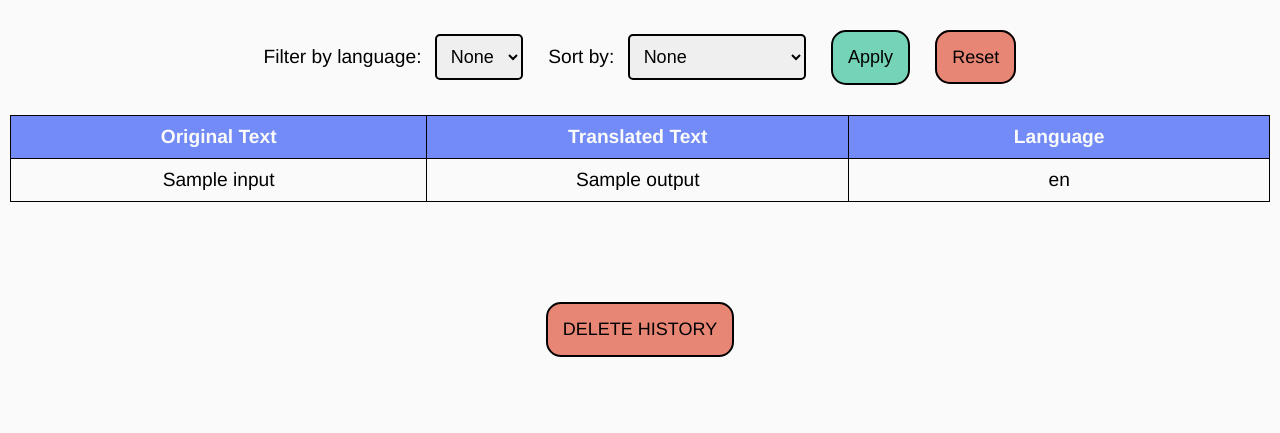
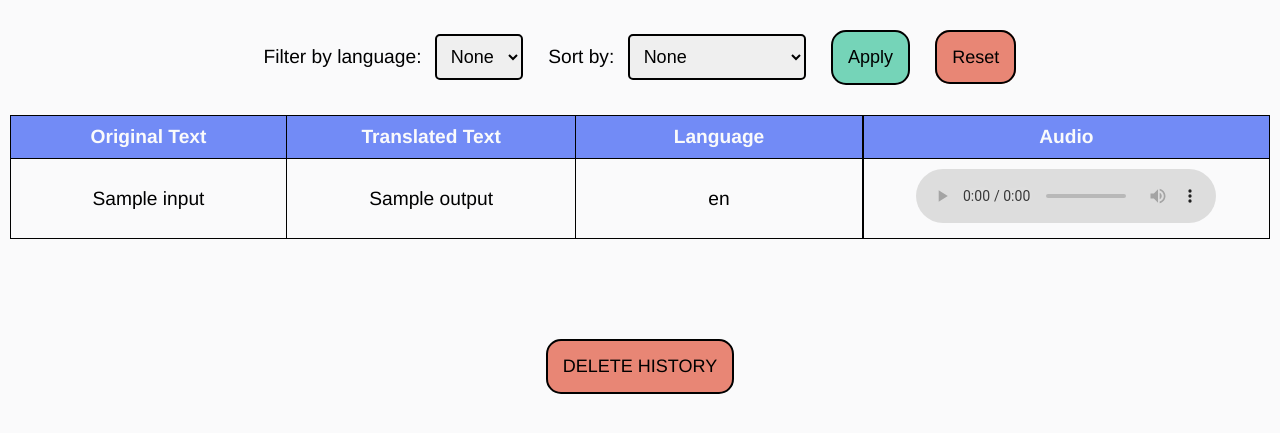
Before and after one commit to software-students-fall2022/final-project-project5-team8, a Flask app: template web_app/templates/dashboard.html in a window 1280 px wide. Shown: the part 155-588 px from the top of the page. Run offline with Flask 2, Linux system fonts and the light colour scheme; the template is opened without the code that fills it: most values are stand-ins (such as "Sample title", 1, 10 or a date in 2020); some libraries are stand-ins or nearby versions.

Commit message:
bug fix for tts

```diff
--- a/web_app/controller.py
+++ b/web_app/controller.py
@@ -73,9 +73,9 @@ def db_lang_init(db):
                           ])
 
 
-def db_text_add(db, input_text, out_lang, output_text):
+def db_text_add(db, input_text, out_lang, output_text, code):
     db.hist.insert_one(
-        {"input": input_text, "output_lang": out_lang, "output": output_text})
+        {"input": input_text, "output_lang": out_lang, "output": output_text, "output_code": code})
 
 
 # ****************** All Routes ******************************#
@@ -131,8 +131,8 @@ def translate():
         in_out = trans.trans(transcript, s, t)
     except:
         return render_template('translate.html', error=True)
-    db_text_add(db_text, transcript, out, in_out)
-    return render_template('translate.html', in_out=in_out, transcript=transcript, out=out, s=s)
+    db_text_add(db_text, transcript, out, in_out, t)
+    return render_template('translate.html', in_out=in_out, transcript=transcript, out=out, t=t)
 
 
 @app.route('/dashboard', methods=["GET"])
--- a/web_app/static/css/styles.css
+++ b/web_app/static/css/styles.css
@@ -270,3 +270,7 @@ img {
   margin-top: 50px;
   filter: sepia(20%) saturate(70%) grayscale(1) contrast(99%) invert(12%);
 }
+
+audio {
+    filter: sepia(20%) saturate(70%) grayscale(1) contrast(99%) invert(12%);
+}
--- a/web_app/templates/dashboard.html
+++ b/web_app/templates/dashboard.html
@@ -60,6 +60,7 @@
               <th>Original Text</th>
               <th class="mid-th">Translated Text</th>
               <th>Language</th>
+              <th>Audio</th>
               {% for translation in translations %}
             </tr>
           </thead>
@@ -68,6 +69,13 @@
               <td>{{ translation['input'] }}</td>
               <td class="mid-td">{{ translation['output'] }}</td>
               <td>{{ translation['output_lang'] }}</td>
+              <td>
+                <audio controls>
+                  {% set text = translation['output'] %} {% set lang =
+                  translation['output_code'] %}
+                  <source src="{{ sayit(lang, text)}}" />
+                </audio>
+              </td>
             </tr>
             {% endfor %}
           </tbody>
--- a/web_app/templates/translate.html
+++ b/web_app/templates/translate.html
@@ -66,7 +66,7 @@
           <h1 class="result-hd" id="readIt">Translation ({{ out }})</h1>
           <p class="result-txt">{{in_out}}</p>
           <audio controls class="trans-audio">
-            {% set text = in_out %} {% set lang = s %}
+            {% set text = in_out %} {% set lang = t %}
             <source src="{{ sayit(lang, text)}}" />
           </audio>
         </div>
```
